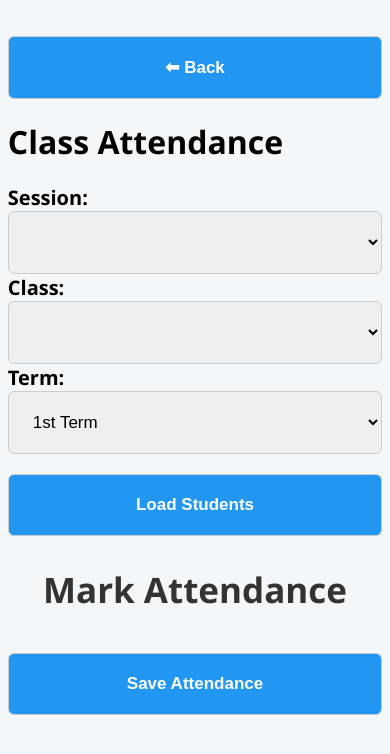
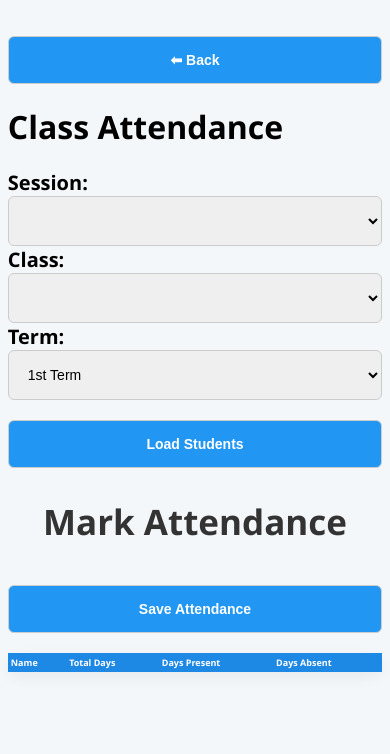
Before and after one commit to kendrick091/schoolbase_app, a website with bundled scripts: page public/attendance.html in a window 390 px wide. Built offline with nearby package versions, Linux system fonts and the light colour scheme.

Commit message:
more update on attendance

```diff
--- a/public/attendance.css
+++ b/public/attendance.css
@@ -100,8 +100,8 @@ body {
         font-size: 20px;
       }
       select, button {
-        font-size: 17px;
-        padding: 20px;
+        font-size: 14px;
+        padding: 15px;
       }
       .student-card {
         font-size: 20px;
--- a/public/attendance.html
+++ b/public/attendance.html
@@ -5,6 +5,7 @@
   <meta name="viewport" content="width=device-width, initial-scale=1.0">
   <title>Class Attendance</title>
   <link rel="stylesheet" href="attendance.css">
+  <link rel="stylesheet" href="table.css">
 </head>
 <body>
   <button id="back-btn">
@@ -36,6 +37,17 @@
       <button type="submit" class="btn">Save Attendance</button>
     </form>
   </div>
+  <table id="attendanceTable">
+    <thead>
+      <tr>
+        <th>Name</th>
+        <th>Total Days</th>
+        <th>Days Present</th>
+        <th>Days Absent</th>
+      </tr>
+      <tbody></tbody>
+    </thead>
+  </table>
 
   <script type="module" src="attendance.js"></script>
 </body>
```
